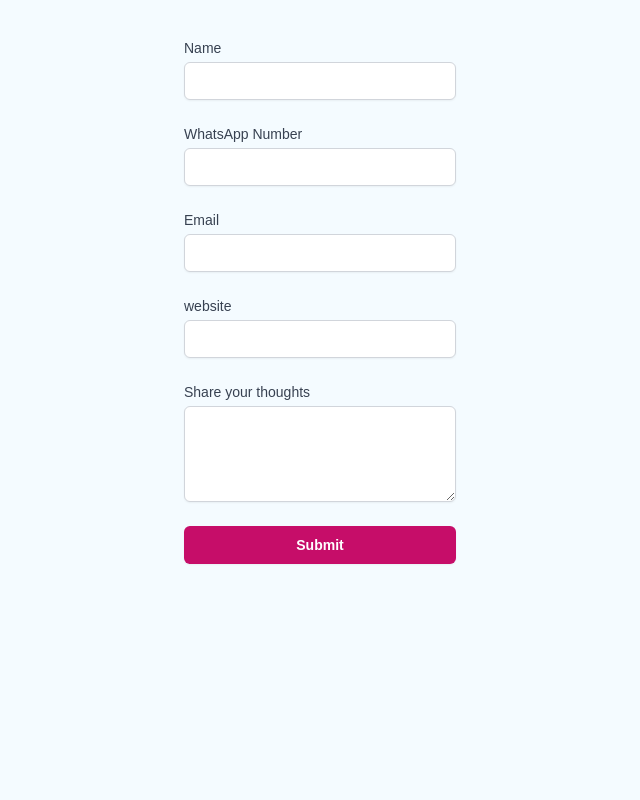
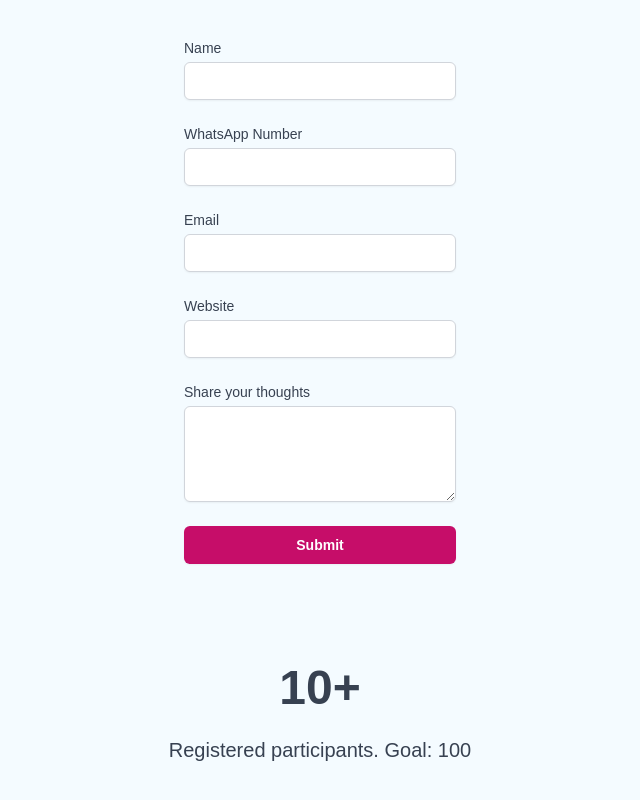
Before and after one commit to MankweAI/eyescreen, a Next.js app: page / in a window 1280 px wide. Shown: the part 2127-2927 px from the top of the page, without its empty margins (320-960 px from the left). Before the commit the page ends 2851 px from the top, so only its background shows below. Built offline with nearby package versions, Linux system fonts and the light colour scheme.

Commit message:
Your commit message describing the changes

```diff
--- a/src/app/page.js
+++ b/src/app/page.js
@@ -122,7 +122,15 @@ export default function Home() {
             <BasicForm />
           </section>
 
-          <section className="flex flex-col sm:flex-col justify-between p-2 sm:p-4 md:p-6 lg:p-8 items-center w-full gap-2 sm:gap-3 md:gap-4 lg:gap-5 xl:gap-6 mt-5 sm:mt-7 md:mt-10 lg:mt-12"></section>
+          <section className="flex flex-col sm:flex-col justify-between p-2 sm:p-4 md:p-6 lg:p-8 items-center w-full gap-2 sm:gap-3 md:gap-4 lg:gap-5 xl:gap-6 mt-5 ">
+            <h1 className="text-3xl sm:text-4xl md:text-4xl lg:text-5xl text-center font-black text-gray-700">
+              10+
+            </h1>
+            <p className="text-sm sm:text-base md:text-lg lg:text-xl xl:text-xl text-center text-gray-700 font-medium whitespace-pre-line w-full md:w-1/2">
+              Registered participants. Goal: 100
+            </p>
+          </section>
+          <br />
         </main>
       </div>
     </>
--- a/src/components/GoogleForm.js
+++ b/src/components/GoogleForm.js
@@ -86,7 +86,7 @@ export default function BasicForm() {
         </div>
         <div className="form-control">
           <label className="block text-sm font-medium text-gray-700">
-            website
+            Website
           </label>
           <input
             type="text"
```
